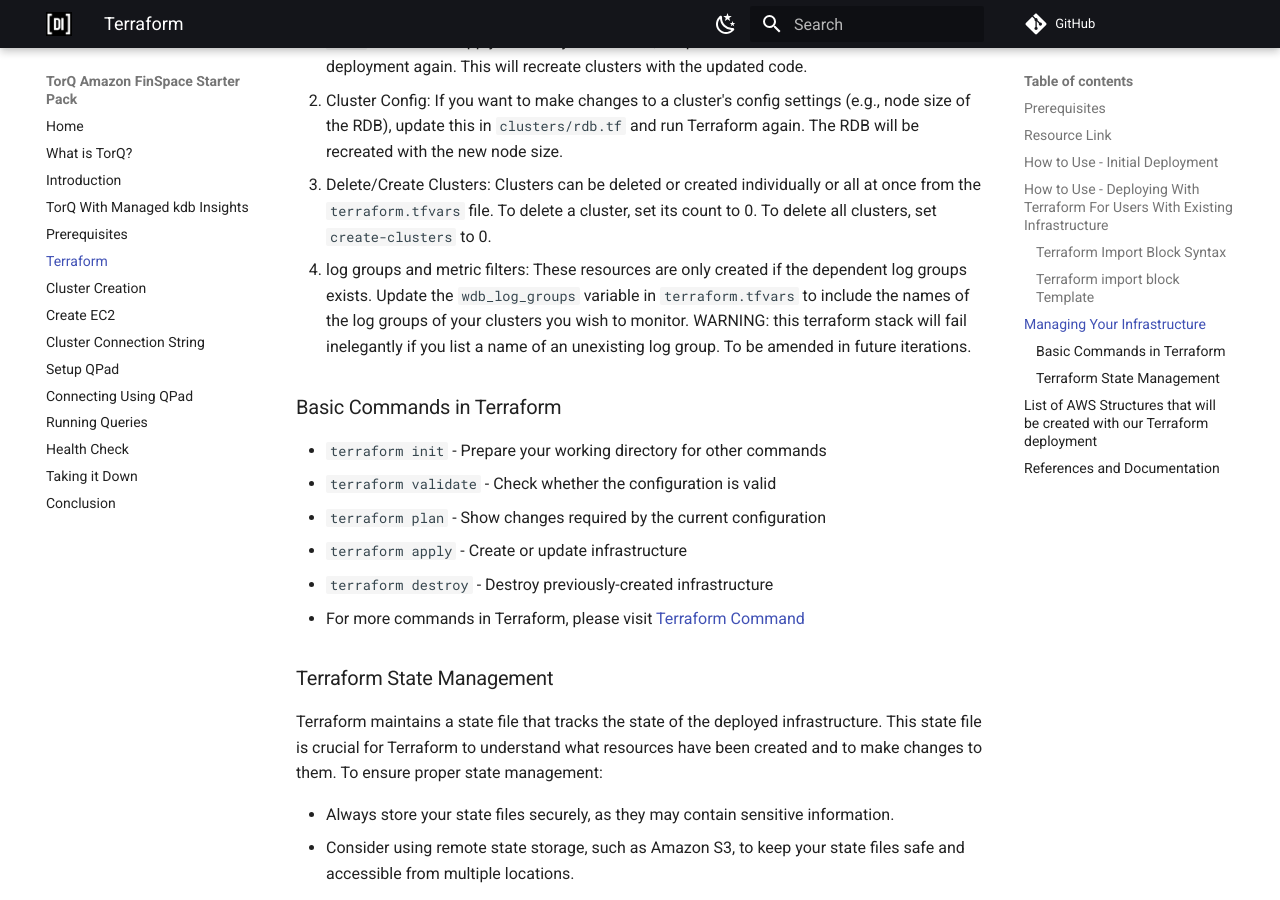
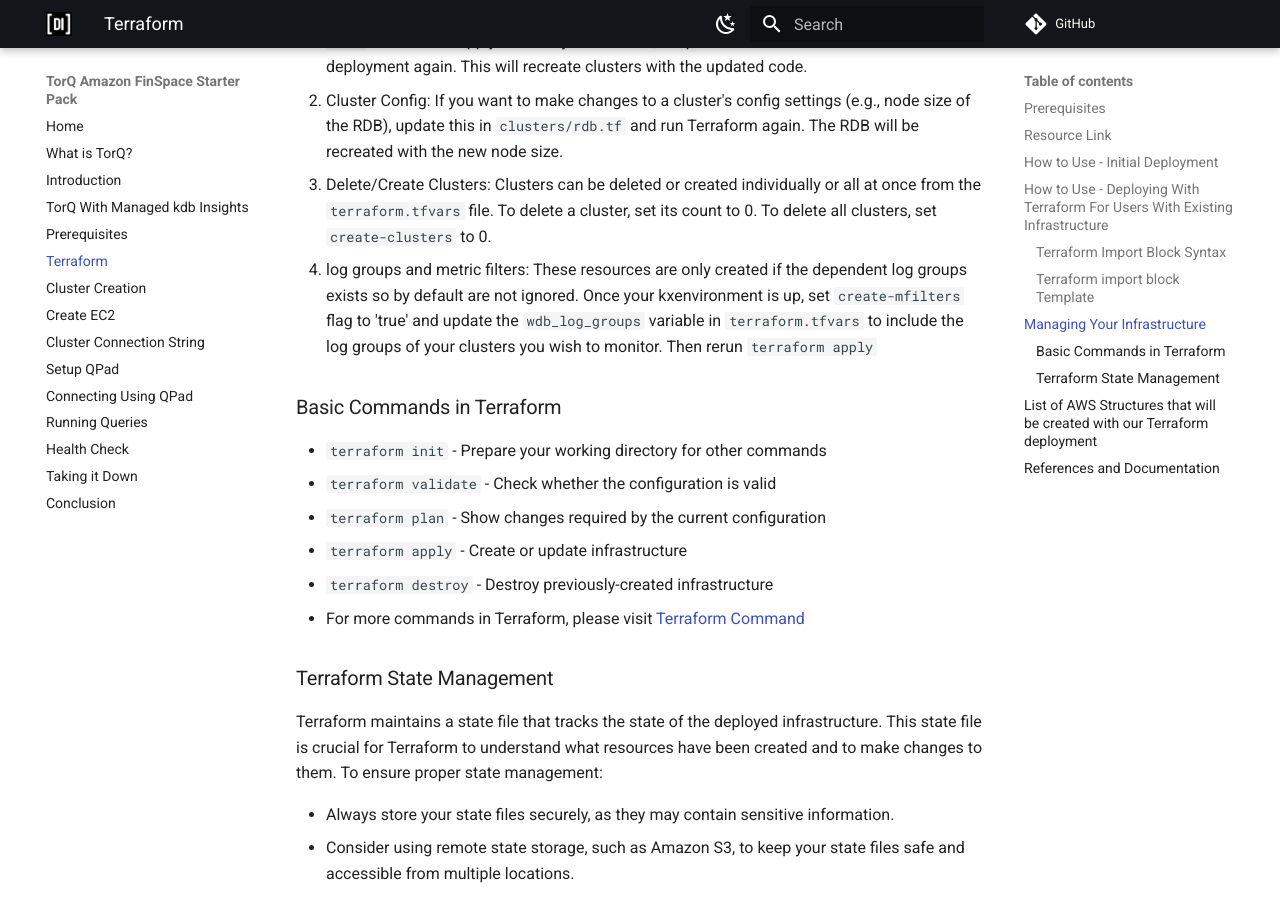
Before and after one commit to DataIntellectTech/TorQ-Amazon-FinSpace-Starter-Pack, an MkDocs documentation site: the page built from docs/05-terraform.md, in a window 1280 px wide and 900 px high, scrolled down 4484 px. Built offline with MkDocs 1.6.1 and Material for MkDocs 9.7.7, drawn with Linux system fonts in a browser that asks for light colours; comment, search, counter and statistics services are not loaded.

Commit message:
additional documentation of wdb_log_groups

```diff
--- a/docs/05-terraform.md
+++ b/docs/05-terraform.md
@@ -98,7 +98,7 @@
 1. Code Updates: If you make any code changes in `TorQ` or `TorQ-Amazon-FinSpace-Starter-Pack` and want to apply these to your clusters, rezip these directories and run the Terraform deployment again. This will recreate clusters with the updated code.
 2. Cluster Config: If you want to make changes to a cluster's config settings (e.g., node size of the RDB), update this in `clusters/rdb.tf` and run Terraform again. The RDB will be recreated with the new node size.
 3. Delete/Create Clusters: Clusters can be deleted or created individually or all at once from the `terraform.tfvars` file. To delete a cluster, set its count to 0. To delete all clusters, set `create-clusters` to 0.
-4. log groups and metric filters: These resources are only created if the dependent log groups exists. Update the `wdb_log_groups` variable in `terraform.tfvars` to include the names of the log groups of your clusters you wish to monitor. WARNING: this terraform stack will fail inelegantly if you list a name of an unexisting log group. To be amended in future iterations.
+4. log groups and metric filters: These resources are only created if the dependent log groups exists so by default are not ignored. Once your kxenvironment is up, set `create-mfilters` flag to 'true' and update the `wdb_log_groups` variable in `terraform.tfvars` to include the log groups of your clusters you wish to monitor. Then rerun `terraform apply`
 
 ### Basic Commands in Terraform
 *  `terraform init`       -   Prepare your working directory for other commands
```
